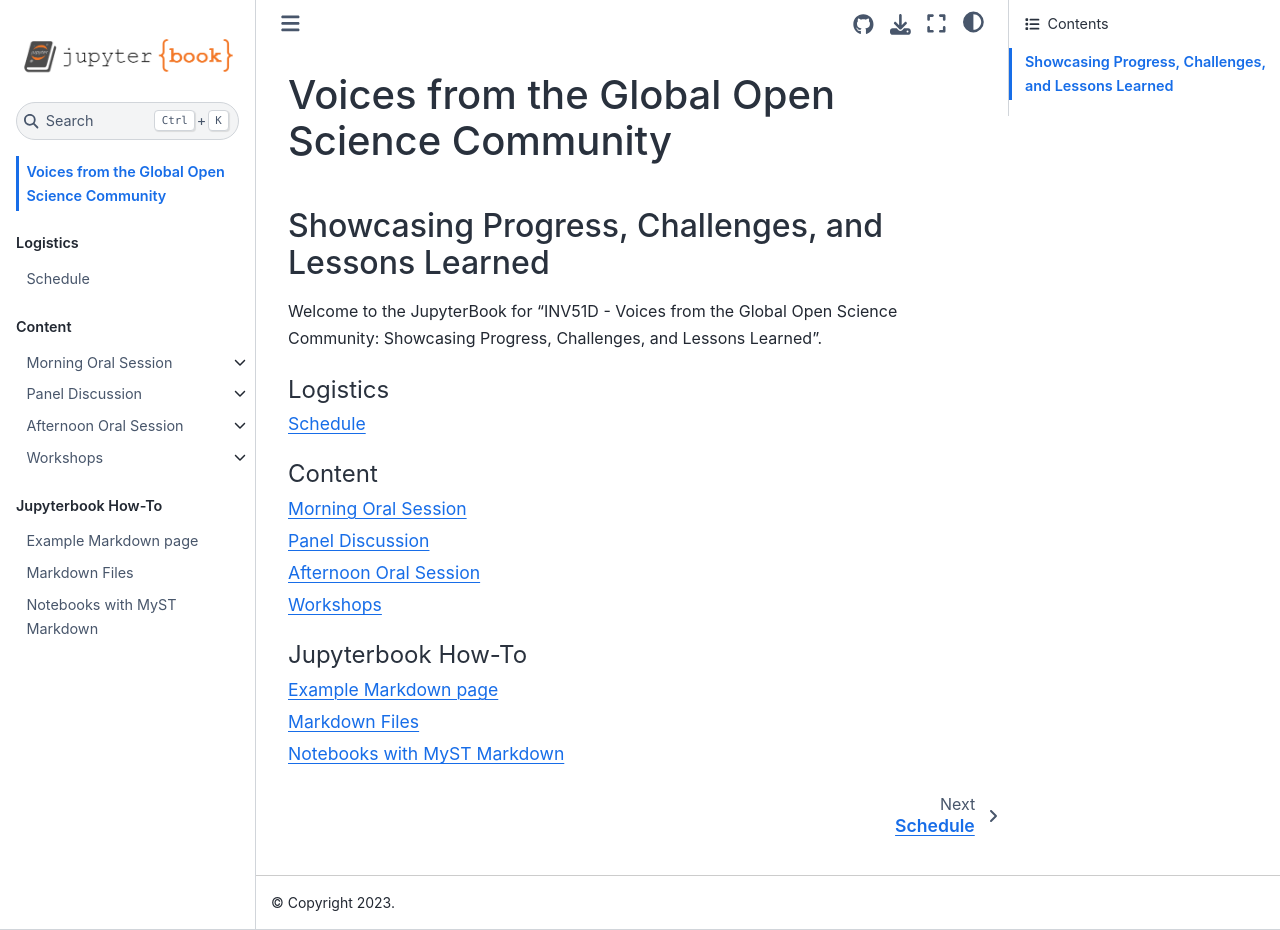
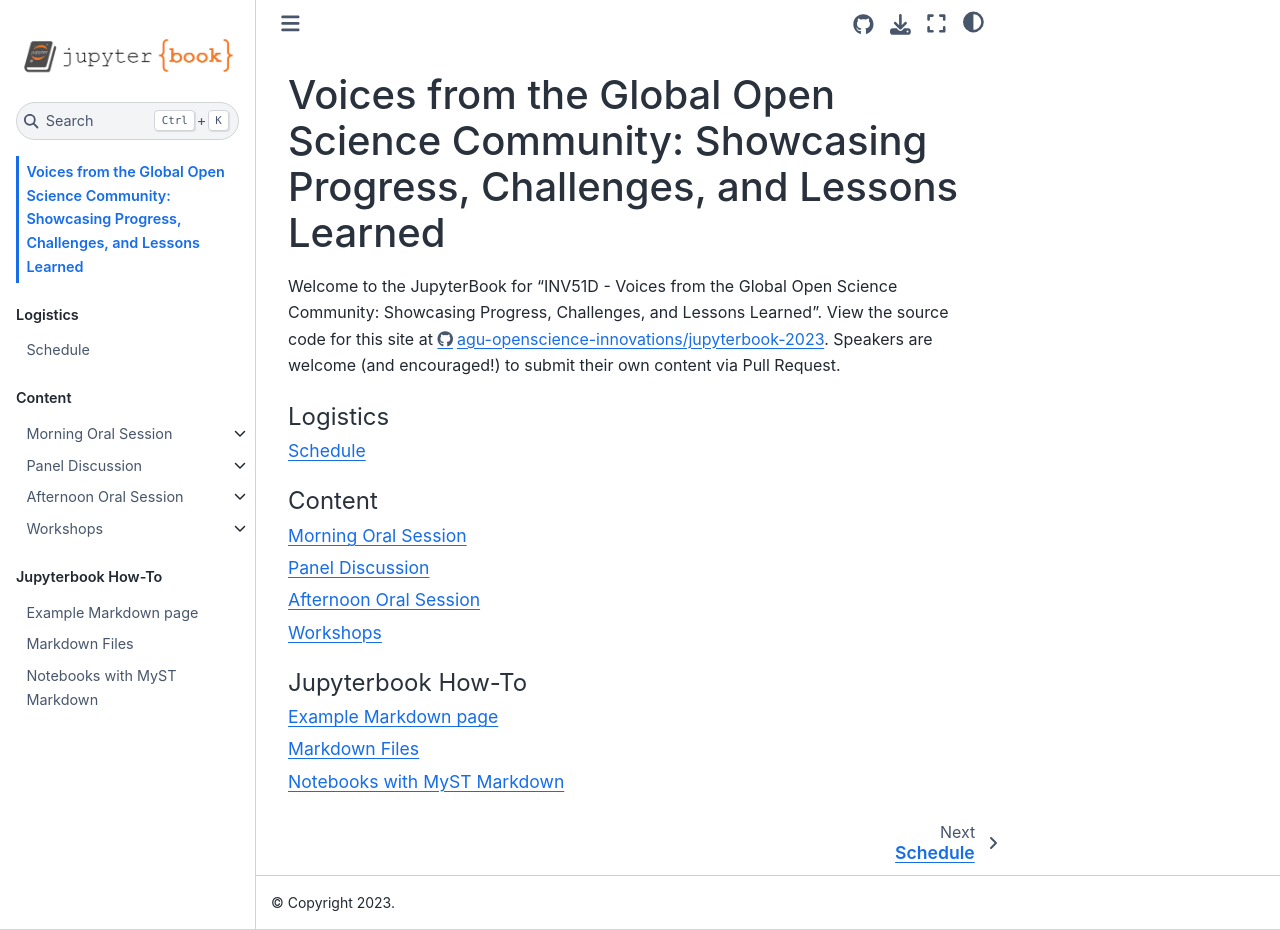
Before and after one commit to lauracion/jupyterbook-2023, a Jupyter Book: the page built from intro.md, in a window 1280 px wide and 930 px high. Built offline with Jupyter Book 1.0.4 settings and Sphinx 7.4.7 and the Sphinx Book theme 1.1.4, drawn with Linux system fonts in a browser that asks for light colours; pages that are not in the unit, such as notebooks, are missing from menus.

Commit message:
Update intro.md

````diff
--- a/intro.md
+++ b/intro.md
@@ -1,7 +1,6 @@
-# Voices from the Global Open Science Community
-## Showcasing Progress, Challenges, and Lessons Learned
+# Voices from the Global Open Science Community: Showcasing Progress, Challenges, and Lessons Learned
 
-Welcome to the JupyterBook for  "INV51D - Voices from the Global Open Science Community: Showcasing Progress, Challenges, and Lessons Learned".
+Welcome to the JupyterBook for  "INV51D - Voices from the Global Open Science Community: Showcasing Progress, Challenges, and Lessons Learned". View the source code for this site at https://github.com/agu-openscience-innovations/jupyterbook-2023. Speakers are welcome (and encouraged!) to submit their own content via Pull Request.
 
 ```{tableofcontents}
 ```
````
